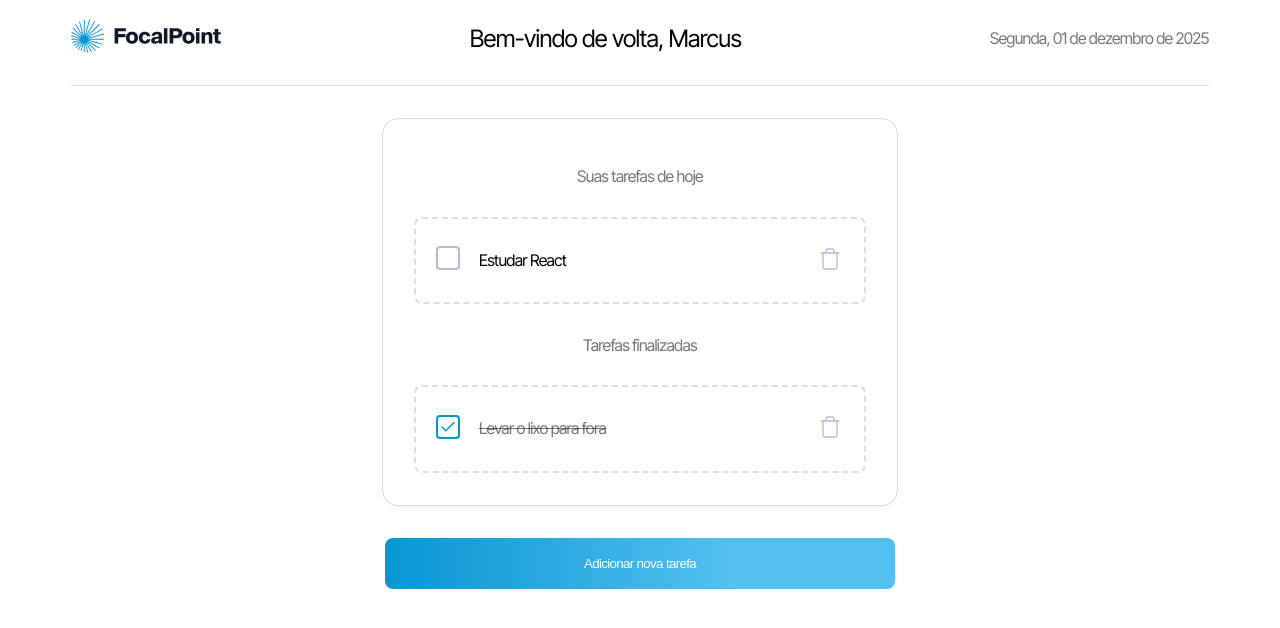
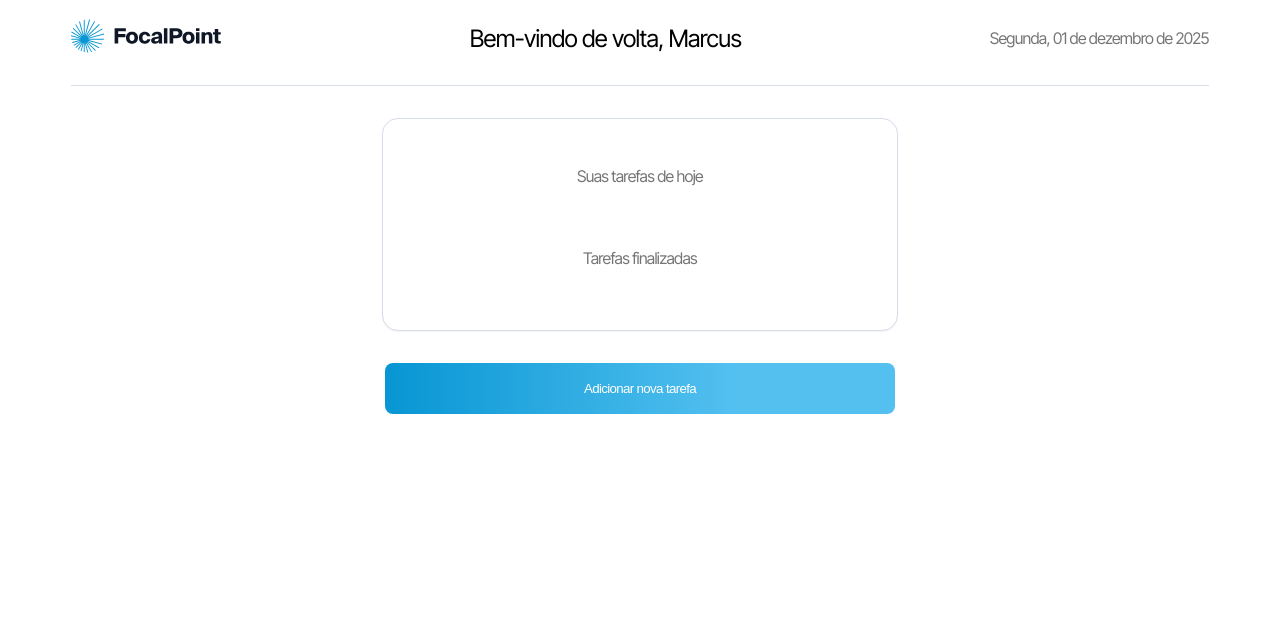
Before and after one commit to MrNullus/focalpoint-teste-tecnico, a Next.js app: page / in a window 1280 px wide. Shown: the top 628 px of the page. Built offline with nearby package versions, Linux system fonts and the light colour scheme.

Commit message:
feat: salvando no local storage

```diff
--- a/src/app/page.js
+++ b/src/app/page.js
@@ -1,5 +1,5 @@
 'use client';
-import { useState } from "react";
+import { useEffect, useState } from "react";
 import styles from "./page.module.scss";
 
 import Header from "@/components/Header";
@@ -13,15 +13,21 @@
   const [ modalDeleteTask, setModalDeleteTask ] = useState( false );
   const [ taskSelected, setTaskSelected ] = useState( {} );
 
-  const [ tasks, setTasks ] = useState( [ {
-    title : 'Estudar React',
-    status : false
-  },
-    {
-      title : 'Levar o lixo para fora',
-      status : true
+  const [ tasks, setTasks ] = useState( [] );
+
+  useEffect( () => {
+   const storedTasks = localStorage.getItem( 'tasks' );
+    if ( storedTasks ) {
+      setTasks( JSON.parse( storedTasks ) );
     }
-  ] );
+  }, [] );
+
+  useEffect( () => {
+   localStorage.setItem( 'tasks', JSON.stringify( tasks ) );
+  }, [ tasks ] );
+
+  console.table( tasks );
+
 
   return (
     <div className={ styles.page }>
@@ -37,9 +43,9 @@
               setTaskSelected={ setTaskSelected }
               taskSelected={ taskSelected }
               tasks={
-                tasks.length  > 0?
+                tasks.length > 0 ?
                   tasks.filter( task => task.status == false )
-                    :
+                  :
                   []
               }
             />
@@ -50,11 +56,11 @@
               setTaskSelected={ setTaskSelected }
               taskSelected={ taskSelected }
               tasks={
-                tasks.length  > 0?
+                tasks.length > 0 ?
                   tasks.filter( task => task.status == true )
-                :
-                 []
-            }
+                  :
+                  []
+              }
             />
           </section>
         </div>
```
